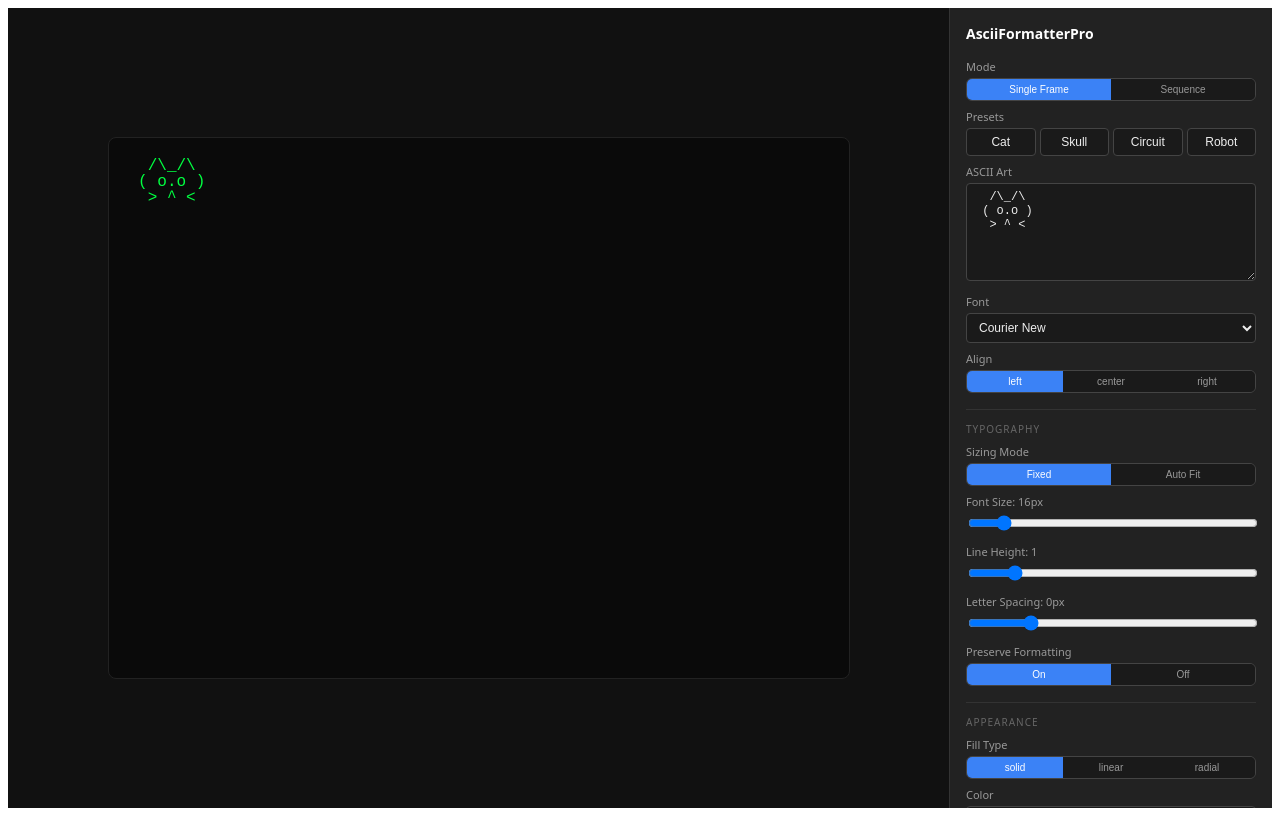
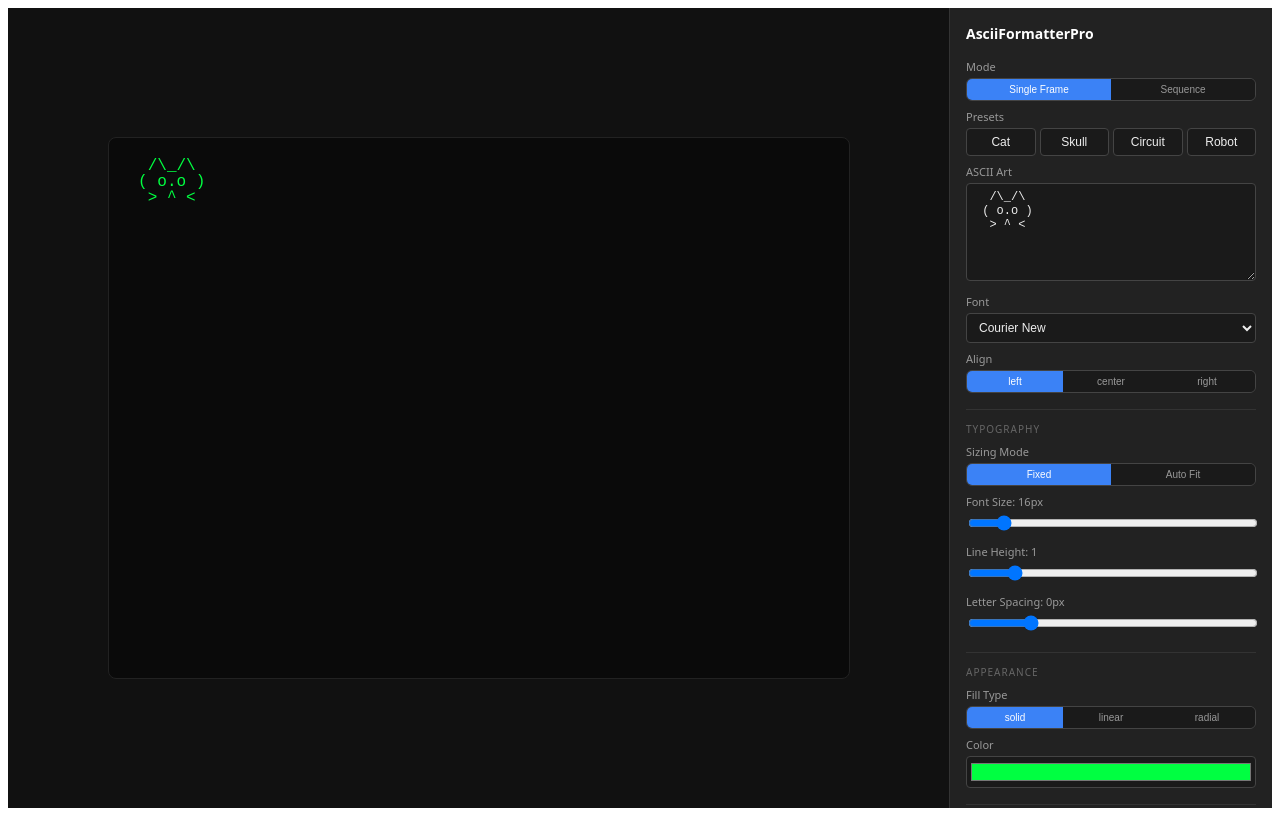
Before and after one commit to p0ny0-89/ClaudeCode, a React (Vite) app in the folder ascii-formatter-pro/: page / in a window 1280 px wide. Built offline with nearby package versions, Linux system fonts and the light colour scheme.

Commit message:
Remove preserve formatting from inspector, hardcode to pre
ASCII art always needs exact whitespace preservation so this toggle
served no practical purpose. Hardcoded white-space: pre internally.

Co-Authored-By: Claude Opus 4.6 <noreply@anthropic.com>

```diff
--- a/ascii-formatter-pro/src/App.tsx
+++ b/ascii-formatter-pro/src/App.tsx
@@ -76,7 +76,6 @@ export default function App() {
   const [fontSize, setFontSize] = useState(16)
   const [lineHeight, setLineHeight] = useState(1)
   const [letterSpacing, setLetterSpacing] = useState(0)
-  const [preserveFormatting, setPreserveFormatting] = useState(true)
 
   // Appearance
   const [fillType, setFillType] = useState<FillType>("solid")
@@ -122,7 +121,7 @@ export default function App() {
     frame1, frame2, frame3, frame4, frame5, frame6,
     frameCount: numFrames, playbackMode, autoPlaySpeed, frameTransition,
     transitionDuration, pauseOnHover,
-    fontSizingMode, fontSize, lineHeight, letterSpacing, preserveFormatting,
+    fontSizingMode, fontSize, lineHeight, letterSpacing,
     fillType, color, gradientStart, gradientEnd, gradientAngle,
     appearEffect, trigger, repeatMode, duration, delay, stagger, staggerAmount,
     direction, repeatDelay, loopCount,
@@ -291,12 +290,6 @@ export default function App() {
 
         <label style={{ ...S.label, marginTop: 8 }}>Letter Spacing: {letterSpacing}px</label>
         <input type="range" min={-5} max={20} step={0.5} value={letterSpacing} onChange={(e) => setLetterSpacing(Number(e.target.value))} style={{ width: "100%" }} />
-
-        <label style={{ ...S.label, marginTop: 8 }}>Preserve Formatting</label>
-        <div style={S.segWrap}>
-          <button style={seg(preserveFormatting)} onClick={() => setPreserveFormatting(true)}>On</button>
-          <button style={seg(!preserveFormatting)} onClick={() => setPreserveFormatting(false)}>Off</button>
-        </div>
 
         {/* Appearance */}
         <div style={S.section}>Appearance</div>
--- a/ascii-formatter-pro/src/AsciiFormatterPro.tsx
+++ b/ascii-formatter-pro/src/AsciiFormatterPro.tsx
@@ -63,7 +63,6 @@ interface AsciiFormatterProProps {
   fontSize: number
   lineHeight: number
   letterSpacing: number
-  preserveFormatting: boolean
   // Appearance
   fillType: FillType
   color: string
@@ -1236,7 +1235,7 @@ function getTextStyle(props: AsciiFormatterProProps, effectiveFontSize: number):
     fontSize: effectiveFontSize,
     lineHeight: props.lineHeight,
     letterSpacing: props.letterSpacing,
-    whiteSpace: props.preserveFormatting ? "pre" : "pre-wrap",
+    whiteSpace: "pre",
     textAlign: props.textAlign,
     margin: 0,
     padding: 0,
@@ -1651,7 +1650,6 @@ AsciiFormatterPro.defaultProps = {
   fontSize: 14,
   lineHeight: 1,
   letterSpacing: 0,
-  preserveFormatting: true,
   // Appearance
   fillType: "solid" as FillType,
   color: "#00FF41",
@@ -1831,13 +1829,6 @@ addPropertyControls(AsciiFormatterPro, {
     step: 0.5,
     unit: "px",
   },
-  preserveFormatting: {
-    type: ControlType.Boolean,
-    title: "Preserve Format",
-    defaultValue: true,
-    enabledTitle: "On",
-    disabledTitle: "Off",
-  },
 
   // ━━━ Appearance ━━━━━━━━━━━━━━━━━━━━━━━━━━━━━━━━━━━━━━━━━━━━━━━━
   fillType: {
```
Also changed, not shown: ascii-formatter-pro/AsciiFormatterPro.framer.tsx (+1 -10 lines).
